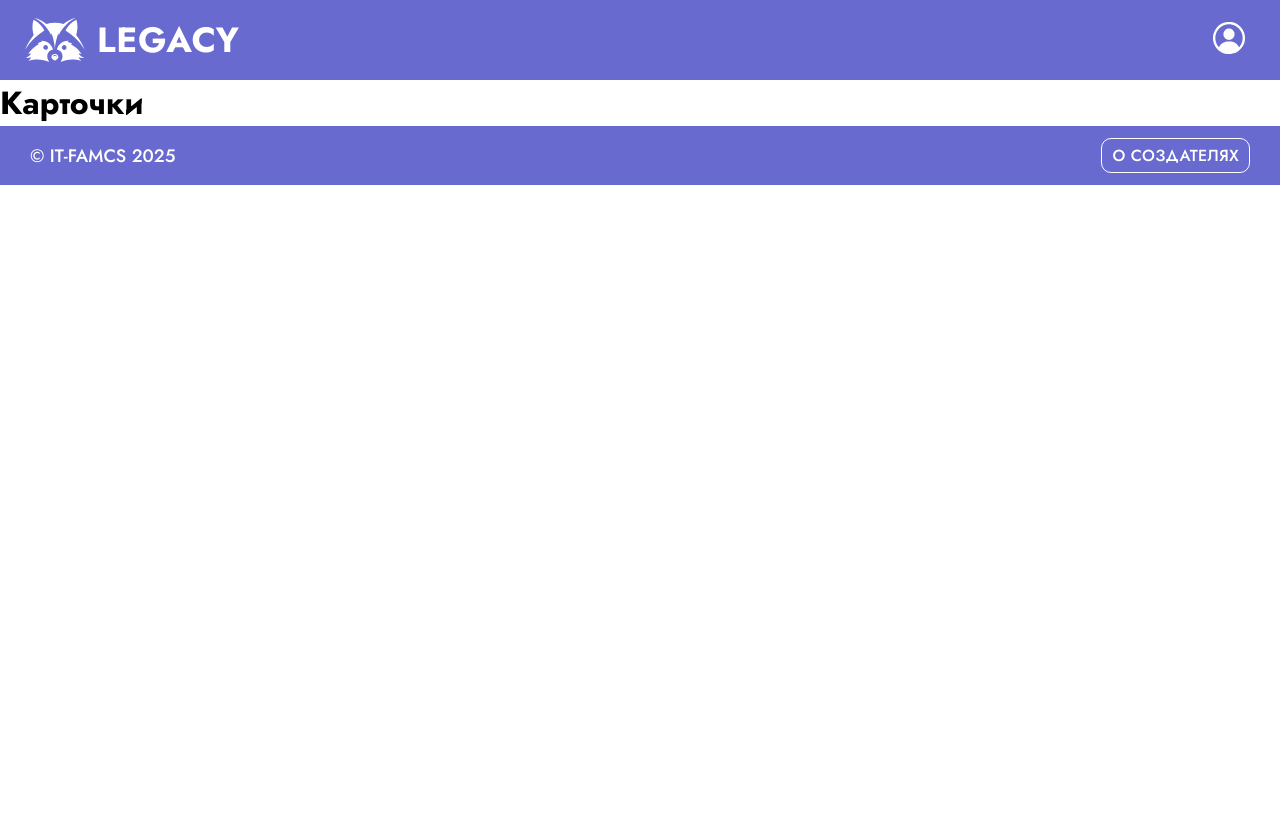
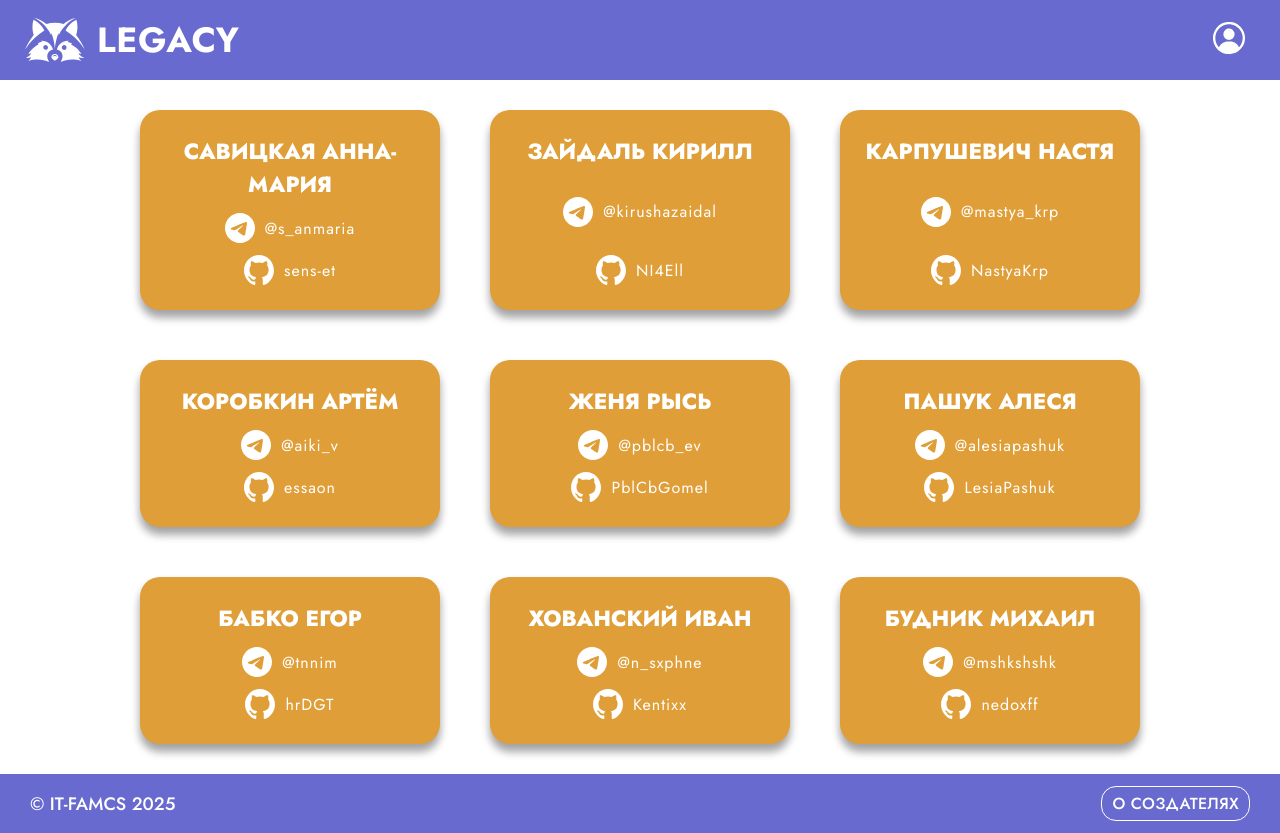
Before and after one commit to IT-FAMCS/legacy-frontend, a React (Vite) app: page /about in a window 1280 px wide. Before the commit the page ends 800 px from the top, so only its background shows below. Built offline with nearby package versions, Linux system fonts and the light colour scheme; no server answers.

Commit message:
created CreatorCard component, added page with cards

```diff
--- a/src/components/Button.tsx
+++ b/src/components/Button.tsx
@@ -30,7 +30,7 @@ const Button = (
     alignItems: 'center',
     justifyContent: full ? 'center' : 'flex-start',
     gap: 10,
-    borderRadius: 10,
+    borderRadius: 15,
     border: borderStyle,
     padding: '0 10px',
     height: 35,
--- /dev/null
+++ b/src/components/CreatorCard/CreatorCard.module.css
@@ -0,0 +1,52 @@
+.creator-card {
+  width: 300px;
+  display: flex;
+  flex-direction: column;
+  align-items: center;
+  justify-content: space-between;
+  row-gap: 12px;
+  border-radius: 20px;
+  padding: 25px;
+  color: #FFFFFF;
+  background-color: #DF9E37;
+  box-shadow: 0 8px 8px 0 rgba(0, 0, 0, 0.3), 0 5px 10px 0 rgba(0, 0, 0, 0.1);
+  transition-duration: 0.5s;
+
+  &:hover {
+    background-color: #E58A2D;
+    scale: 1.02;
+    transition-duration: 0.5s;
+  }
+
+  @media (max-width: 760px) {
+    row-gap: 6px;
+  }
+}
+
+.creator-title {
+  color: #FFFFFF;
+  font-weight: 800;
+  font-size: 22px;
+  text-align: center;
+  text-wrap: wrap;
+  line-height: 1.5;
+}
+
+.creator-social {
+  display: flex;
+  justify-content: space-between;
+  align-items: center;
+  column-gap: 10px;
+}
+
+.creator-social-icon {
+  width: 100%;
+  height: 100%;
+}
+
+.creator-social-text {
+  color: #FFFFFF;
+  font-weight: 400;
+  font-size: 16px;
+  letter-spacing: 1px;
+}
--- /dev/null
+++ b/src/components/CreatorCard/CreatorCard.tsx
@@ -0,0 +1,41 @@
+import styles from "./CreatorCard.module.css";
+import type { CreatorCardProps } from "../../interfaces/CreatorCard.tsx";
+import Icon from "../Icon.tsx";
+
+const CreatorCard = (
+    {
+        title,
+        social,
+    }: CreatorCardProps) => {
+    return (
+        <div className={styles["creator-card"]}>
+            <h3 className={styles["creator-title"]}>
+                {title.toUpperCase()}
+            </h3>
+            <div className={styles["creator-social"]}>
+                <Icon
+                    className={styles["creator-social-icon"]}
+                    src="/src/assets/icons/telegram.svg"
+                    ariaLabel="Telegram"
+                    size={30}
+                />
+                <p className={styles["creator-social-text"]}>
+                    {social.telegram}
+                </p>
+            </div>
+            <div className={styles["creator-social"]}>
+                <Icon
+                    className={styles["creator-social-icon"]}
+                    src="/src/assets/icons/github.svg"
+                    ariaLabel="Github"
+                    size={30}
+                />
+                <p className={styles["creator-social-text"]}>
+                    {social.github}
+                </p>
+            </div>
+        </div>
+    )
+}
+
+export default CreatorCard;
--- a/src/components/Footer.tsx
+++ b/src/components/Footer.tsx
@@ -6,7 +6,8 @@ const Footer = () => {
       style={{
         width: '100%',
         backgroundColor: '#686ACF',
-        zIndex: 1
+        zIndex: 1,
+        marginTop: 'auto'
       }}
     >
       <div
--- a/src/interfaces/Button.tsx
+++ b/src/interfaces/Button.tsx
@@ -1,5 +1,4 @@
 export interface ButtonProps {
-  className?: string;
   href?: string;
   type?: "button";
   label?: string;
--- /dev/null
+++ b/src/interfaces/CreatorCard.tsx
@@ -0,0 +1,10 @@
+export interface CreatorCardProps {
+    title: string;
+    social: {
+        telegram: string;
+        github: string;
+    };
+    style?: React.CSSProperties;
+    hoverStyle?: React.CSSProperties;
+    activeStyle?: React.CSSProperties;
+}
--- a/src/interfaces/Icon.tsx
+++ b/src/interfaces/Icon.tsx
@@ -1,6 +1,6 @@
 export interface IconProps {
   className?: string;
-  src: string;
+  src?: string;
   ariaLabel?: string;
   size?: number;
   style?: React.CSSProperties;
--- /dev/null
+++ b/src/pages/about/creators-cards/CreatorsCards.module.css
@@ -0,0 +1,19 @@
+.creators-wrapper {
+  --gridColumns: 3;
+
+  display: grid;
+  grid-template-columns: repeat(var(--gridColumns), 1fr);
+  gap: 50px;
+  padding-block: 30px;
+  padding-inline: 60px;
+  margin: auto;
+
+  @media (max-width: 1150px) {
+    --gridColumns: 2;
+    gap: 40px;
+  }
+
+  @media (max-width: 760px) {
+    --gridColumns: 1;
+  }
+}
--- a/src/pages/about/creators-cards/creators-cards.tsx
+++ b/src/pages/about/creators-cards/creators-cards.tsx
@@ -1,8 +1,21 @@
+import CreatorCard from "../../../components/CreatorCard/CreatorCard.tsx";
+import styles from './CreatorsCards.module.css'
+import creatorsInfo from './creatorsInfo.ts'
+
 const CreatorsCards = () => {
   return (
     <>
-      <div>
-          <h1>Карточки</h1>
+      <div className={styles["creators-wrapper"]}>
+          {creatorsInfo.map(({ title, telegram, github, }, index) => (
+              <CreatorCard
+                  title={title}
+                  social={{
+                      "telegram": telegram,
+                      "github": github,
+                  }}
+                  key={index}
+              />
+          ))}
       </div>
     </>
   )
--- /dev/null
+++ b/src/pages/about/creators-cards/creatorsInfo.ts
@@ -0,0 +1,49 @@
+const creatorsInfo = [
+  {
+    title: 'Савицкая Анна-Мария',
+    telegram: '@s_anmaria',
+    github: 'sens-et',
+  },
+  {
+    title: 'Зайдаль Кирилл',
+    telegram: '@kirushazaidal',
+    github: 'NI4Ell',
+  },
+  {
+    title: 'Карпушевич Настя',
+    telegram: '@mastya_krp',
+    github: 'NastyaKrp',
+  },
+  {
+    title: 'Коробкин Артём',
+    telegram: '@aiki_v',
+    github: 'essaon',
+  },
+  {
+    title: 'Женя Рысь',
+    telegram: '@pblcb_ev',
+    github: 'PblCbGomel',
+  },
+  {
+    title: 'Пашук Алеся',
+    telegram: '@alesiapashuk',
+    github: 'LesiaPashuk',
+  },
+  {
+    title: 'Бабко Егор',
+    telegram: '@tnnim',
+    github: 'hrDGT',
+  },
+  {
+    title: 'Хованский Иван',
+    telegram: '@n_sxphne',
+    github: 'Kentixx',
+  },
+  {
+    title: 'Будник Михаил',
+    telegram: '@mshkshshk',
+    github: 'nedoxff',
+  },
+]
+
+export default creatorsInfo
```
Also changed, not shown: src/assets/icons/github.svg (added), src/assets/icons/telegram.svg (added).
